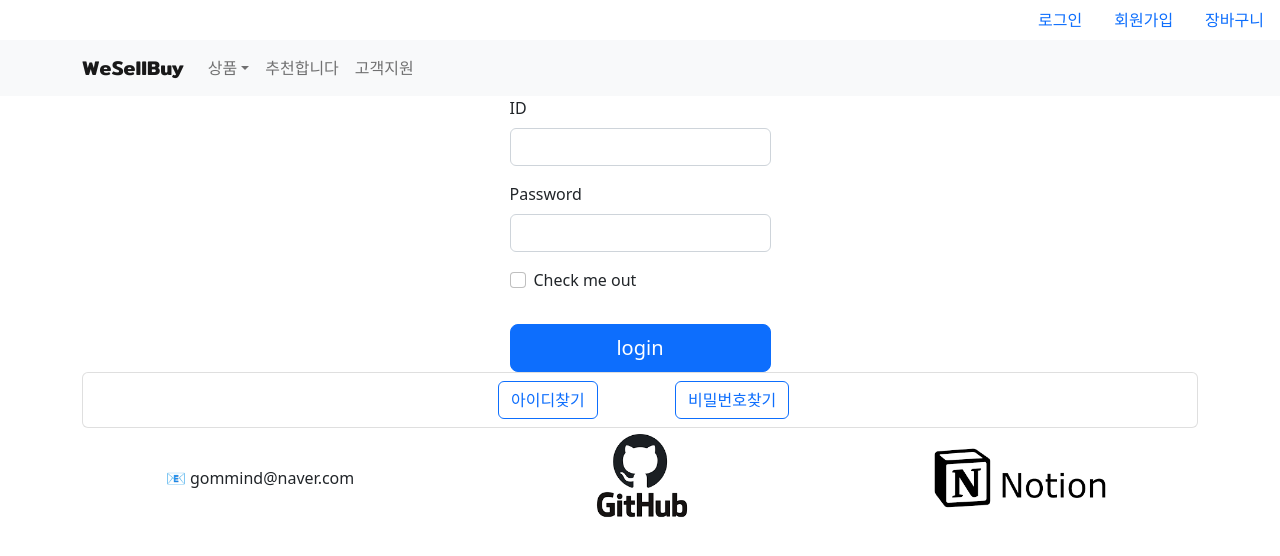
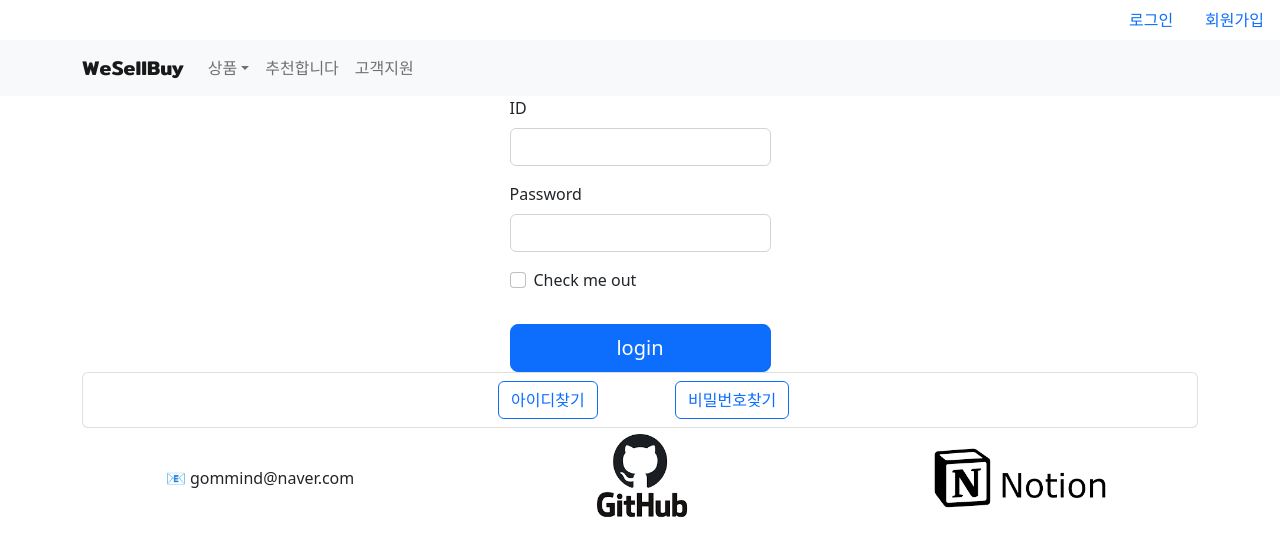
Before and after one commit to coderwin/my_second_project_wesellbuy_service, a React (Create React App) app in the folder wesellbuy/secondproject_front/: page /login in a window 1280 px wide. Shown: the top 556 px of the page. Built offline with nearby package versions, Linux system fonts and the light colour scheme.

Commit message:
update headerform and cardform

```diff
--- a/wesellbuy/secondproject_front/src/components/common/card/CardForm.js
+++ b/wesellbuy/secondproject_front/src/components/common/card/CardForm.js
@@ -44,7 +44,7 @@ const CardForm = ({data, likesList, memberInfo, addItemLikesList, countOutInItem
     } else {
       setSrc(NoImage);
     }
-  }, []);
+  }, [pictureForm]);
   // // 상품 설명은 30 글자로만
   // function inputContent() {
   //   // 상품의 설명은 30 글자만 한다.
--- a/wesellbuy/secondproject_front/src/components/header/HeaderTop.js
+++ b/wesellbuy/secondproject_front/src/components/header/HeaderTop.js
@@ -95,9 +95,6 @@ const HeaderTop = () => {
                 <Nav.Item>
                     <Nav.Link onClick={handleJoinClick}>회원가입</Nav.Link>
                 </Nav.Item>
-                <Nav.Item>
-                    <Nav.Link onClick={handleOrderClick}>장바구니</Nav.Link>
-                </Nav.Item>
             </Nav>
         );
     // 로그인
```
